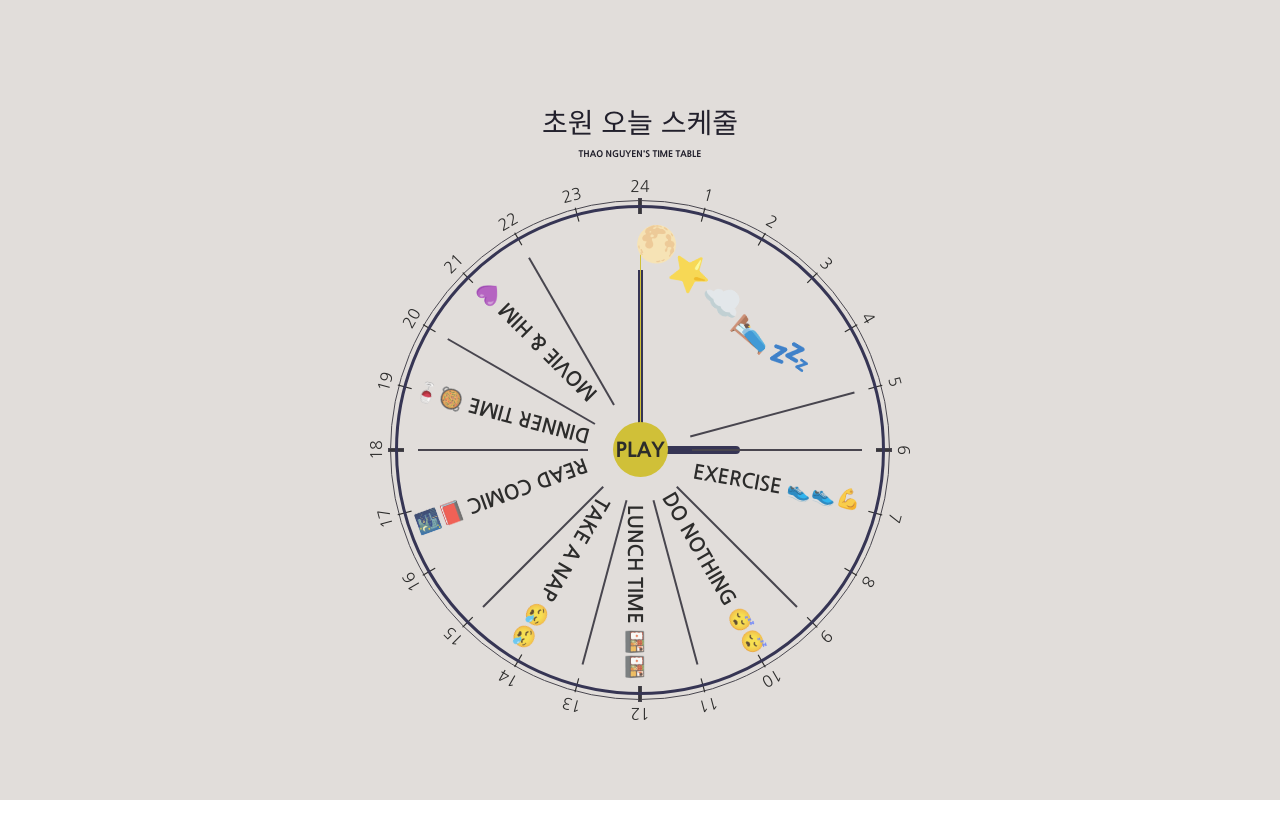
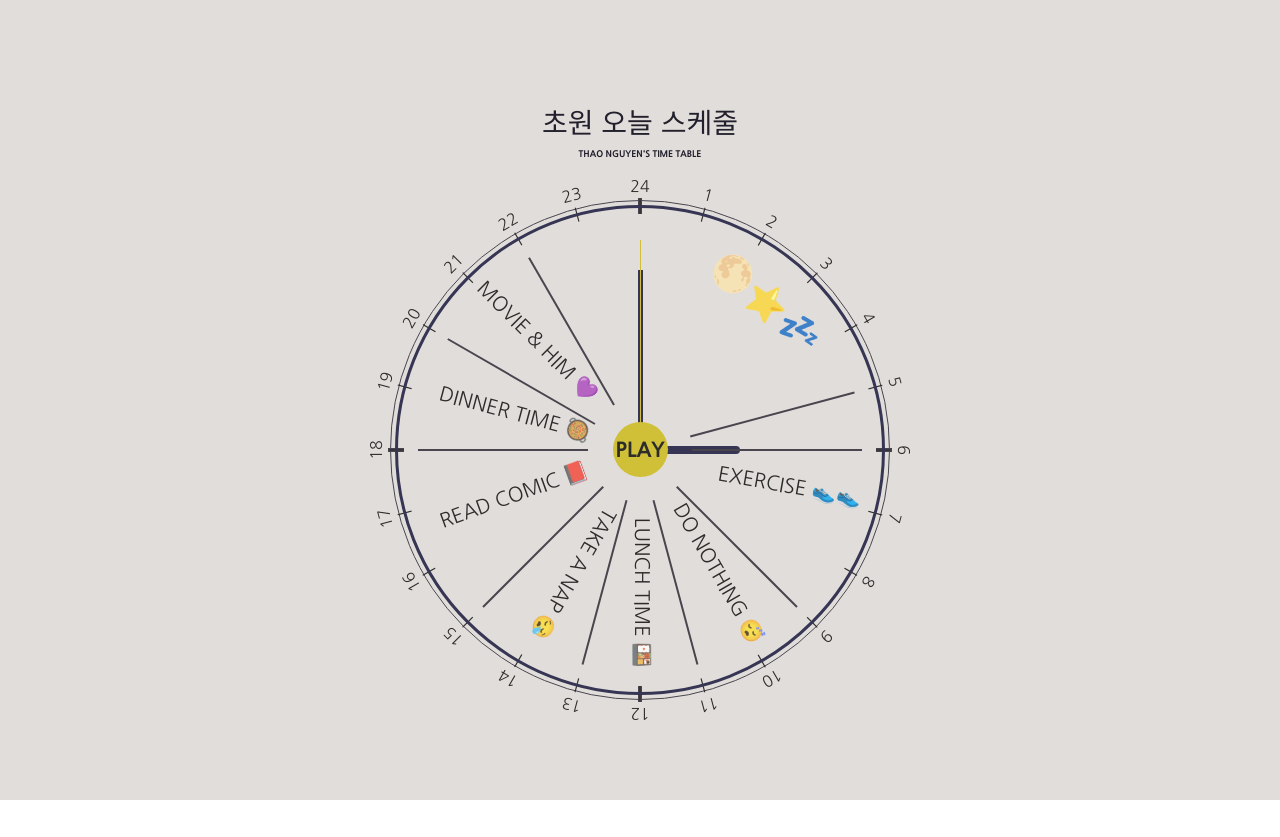
Before and after one commit to daisy051202/clock, a React (Create React App) app: page / in a window 1280 px wide. Built offline with nearby package versions, Linux system fonts and the light colour scheme.

Commit message:
Change font

```diff
--- a/src/App.js
+++ b/src/App.js
@@ -4,14 +4,14 @@ const numberArray = [
   22, 23,
 ];
 const textArray = [
-  { text: "Exercise 👟👟💪", hour: 10, className: "text" },
-  { text: "Do nothing 😴😴", hour: 60, className: "text1" },
-  { text: "Lunch time 🍱🍱", hour: 90, className: "text2" },
-  { text: "Take a nap 😪😪", hour: 120, className: "text3" },
-  { text: "Read comic 📕🌃", hour: 160, className: "text4" },
-  { text: "Dinner time 🥘🍷", hour: 195, className: "text5" },
-  { text: "Movie & him 💜", hour: 225, className: "text6" },
-  { text: "🌕⭐️☁️🛌💤 ", hour: 40, className: "text7" },
+  { text: "Exercise 👟👟", hour: 10, className: "text" },
+  { text: "Do nothing 😴", hour: 60, className: "text1" },
+  { text: "Lunch time 🍱", hour: 90, className: "text2" },
+  { text: "Take a nap 😪", hour: 120, className: "text3" },
+  { text: "Read comic 📕", hour: -20, className: "text4" },
+  { text: "Dinner time 🥘", hour: 15, className: "text5" },
+  { text: "Movie & him 💜", hour: 45, className: "text6" },
+  { text: "🌕⭐️💤 ", hour: 40, className: "text7" },
 ];
 const needleArray = [5, 6, 9, 11, 13, 15, 18, 20, 22];
 export default function App() {
--- a/src/index.css
+++ b/src/index.css
@@ -101,7 +101,7 @@ button:hover {
   height: fit-content;
   position: absolute;
   font-family: "Nanum Gothic";
-  font-weight: 700;
+  font-weight: 400;
   font-size: 20px;
   right: 20px;
   top: 55%;
@@ -114,9 +114,9 @@ button:hover {
   height: fit-content;
   position: absolute;
   font-family: "Nanum Gothic";
-  font-weight: 700;
+  font-weight: 400;
   font-size: 20px;
-  right: 78px;
+  right: 86px;
   top: 73%;
   text-transform: uppercase;
   text-align: center;
@@ -127,9 +127,9 @@ button:hover {
   height: fit-content;
   position: absolute;
   font-family: "Nanum Gothic";
-  font-weight: 700;
+  font-weight: 400;
   font-size: 20px;
-  right: 160px;
+  right: 165px;
   top: 77%;
   text-transform: uppercase;
   text-align: center;
@@ -140,12 +140,11 @@ button:hover {
   height: fit-content;
   position: absolute;
   font-family: "Nanum Gothic";
-  font-weight: 700;
+  font-weight: 400;
   font-size: 20px;
   right: 235px;
   top: 73%;
   text-transform: uppercase;
-  text-align: center;
 }
 
 .text4 {
@@ -153,7 +152,7 @@ button:hover {
   height: fit-content;
   position: absolute;
   font-family: "Nanum Gothic";
-  font-weight: 700;
+  font-weight: 400;
   font-size: 20px;
   right: 290px;
   top: 57%;
@@ -166,7 +165,7 @@ button:hover {
   height: fit-content;
   position: absolute;
   font-family: "Nanum Gothic";
-  font-weight: 700;
+  font-weight: 400;
   font-size: 20px;
   right: 290px;
   top: 40%;
@@ -179,7 +178,7 @@ button:hover {
   height: fit-content;
   position: absolute;
   font-family: "Nanum Gothic";
-  font-weight: 700;
+  font-weight: 400;
   font-size: 20px;
   right: 265px;
   top: 25%;
@@ -192,7 +191,7 @@ button:hover {
   height: fit-content;
   position: absolute;
   font-family: "Nanum Gothic";
-  font-weight: 700;
+  font-weight: 400;
   font-size: 35px;
   right: 50px;
   top: 15%;
```
